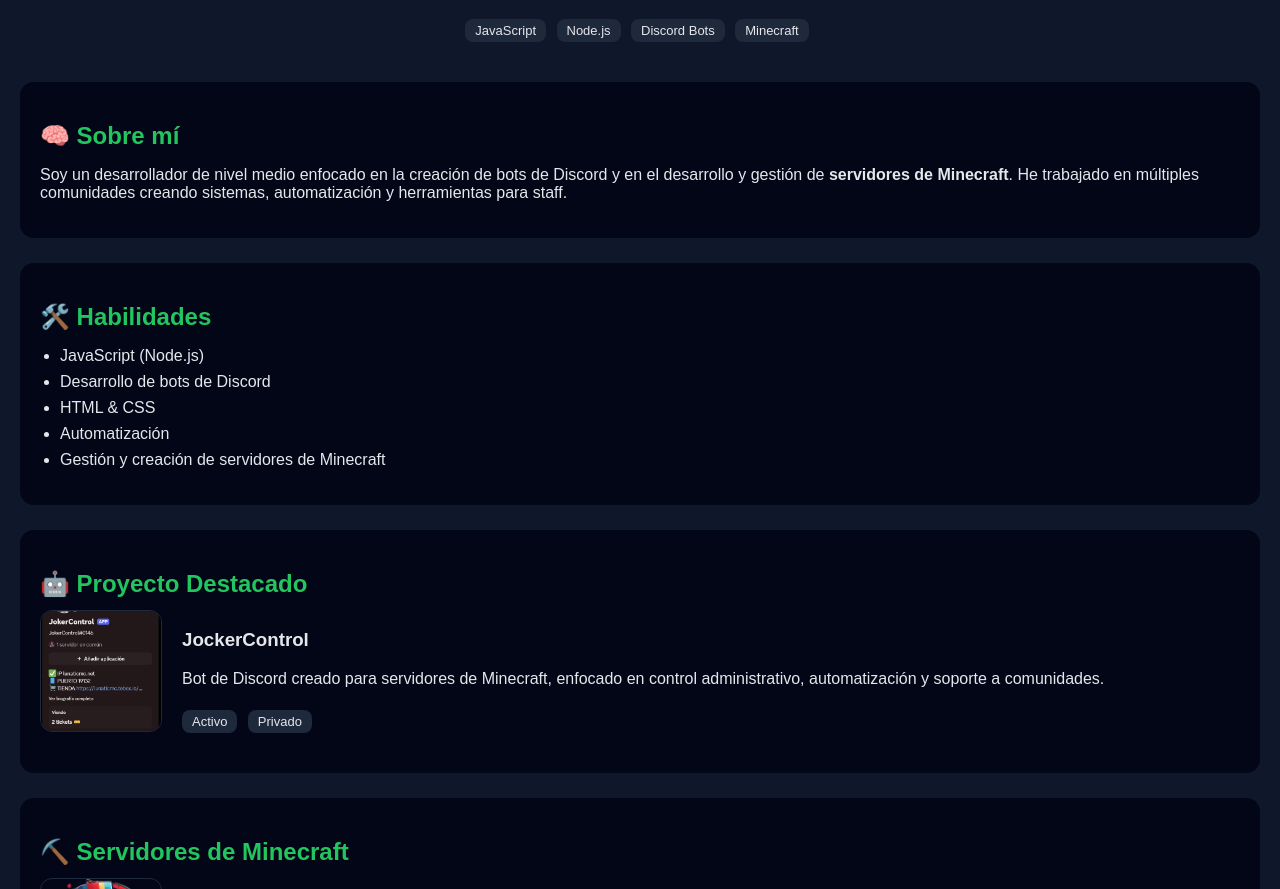
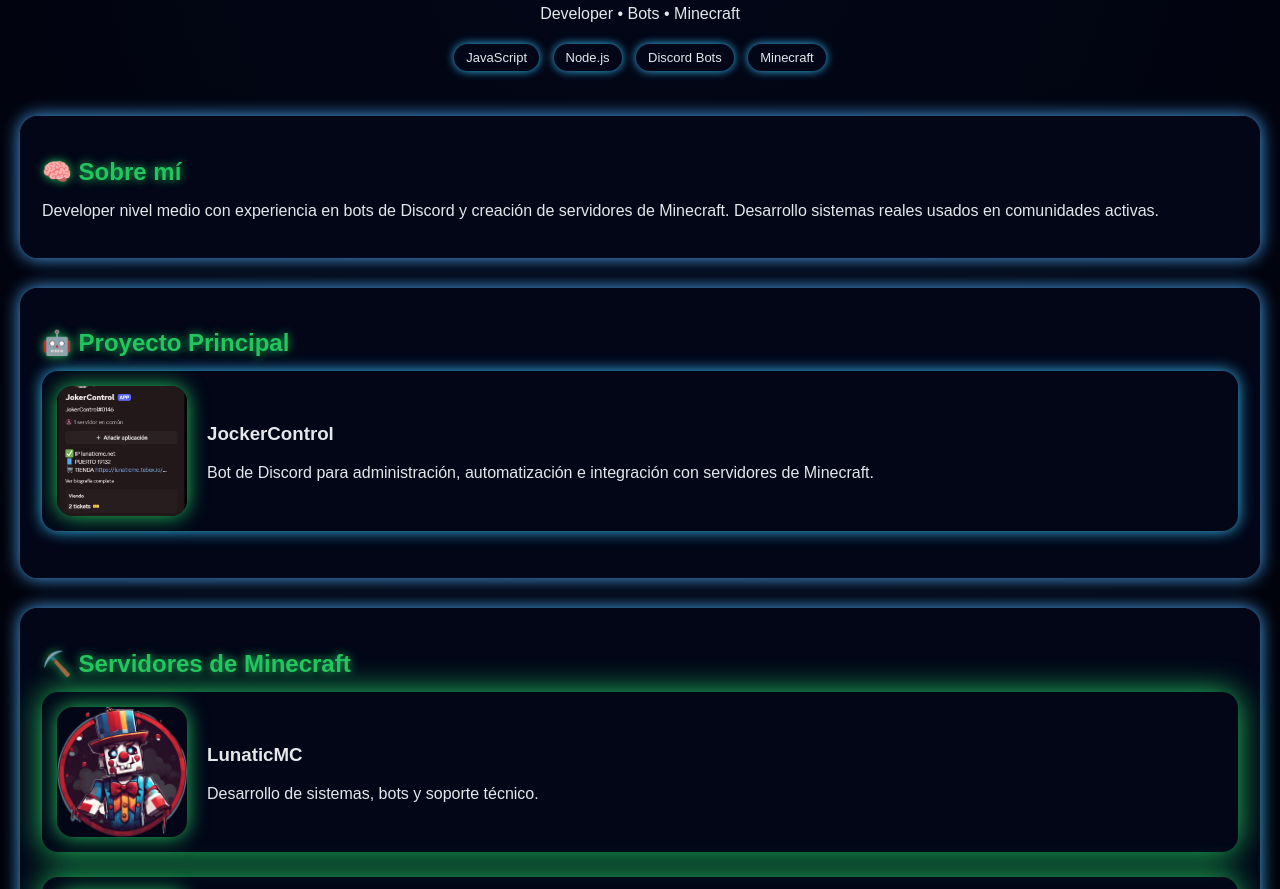
Before and after one commit to FerHdzG/FerHdzG.github.io, a plain HTML site: page index.html in a window 1280 px wide. Shown: the part 116-1005 px from the top of the page. Drawn offline with Linux system fonts and the light colour scheme.

Commit message:
Update index.html

```diff
--- a/index.html
+++ b/index.html
@@ -7,7 +7,7 @@
   <style>
     body {
       font-family: Arial, sans-serif;
-      background-color: #0f172a;
+      background: radial-gradient(circle at top, #020617, #000);
       color: #e5e7eb;
       margin: 0;
       padding: 20px;
@@ -15,68 +15,55 @@
 
     /* ===== ANIMACIONES ===== */
     @keyframes fadeUp {
-      from {
-        opacity: 0;
-        transform: translateY(30px);
+      from { opacity: 0; transform: translateY(40px); }
+      to { opacity: 1; transform: translateY(0); }
     }
-      to {
-        opacity: 1;
-        transform: translateY(0);
-      }
+
+    @keyframes rgbGlow {
+      0% { box-shadow: 0 0 15px #38bdf8; }
+      33% { box-shadow: 0 0 25px #22c55e; }
+      66% { box-shadow: 0 0 25px #a855f7; }
+      100% { box-shadow: 0 0 15px #38bdf8; }
     }
 
     header, section {
-      animation: fadeUp 0.8s ease forwards;
+      animation: fadeUp 1s ease forwards;
     }
 
-    section {
-      animation-delay: 0.15s;
-    }
-
-    /* ===== ESTILOS ===== */
+    /* ===== HEADER ===== */
     header {
       text-align: center;
       margin-bottom: 40px;
     }
 
     h1 {
+      font-size: 40px;
       color: #38bdf8;
-      margin-bottom: 8px;
+      text-shadow: 0 0 20px #38bdf8;
     }
 
     h2 {
       color: #22c55e;
-      margin-bottom: 12px;
+      text-shadow: 0 0 10px #22c55e;
+      margin-bottom: 14px;
     }
 
     section {
-      background-color: #020617;
-      padding: 20px;
-      margin-bottom: 25px;
-      border-radius: 14px;
-    }
-
-    a {
-      color: #38bdf8;
-      text-decoration: none;
-    }
-
-    ul {
-      padding-left: 20px;
-    }
-
-    li {
-      margin-bottom: 8px;
+      background: linear-gradient(145deg, #020617, #020617);
+      padding: 22px;
+      margin-bottom: 30px;
+      border-radius: 18px;
+      animation: rgbGlow 6s infinite;
     }
 
     .tag {
       display: inline-block;
-      background: #1e293b;
-      padding: 4px 10px;
-      border-radius: 8px;
+      background: #020617;
+      padding: 6px 12px;
+      border-radius: 999px;
       font-size: 13px;
-      margin-right: 6px;
-      margin-top: 6px;
+      margin: 5px;
+      box-shadow: 0 0 10px #38bdf8;
     }
 
     /* ===== PROYECTOS ===== */
@@ -84,31 +71,52 @@
       display: flex;
       gap: 20px;
       align-items: center;
-      margin-bottom: 20px;
-      transition: transform 0.3s ease, box-shadow 0.3s ease;
+      margin-bottom: 25px;
+      padding: 15px;
+      border-radius: 16px;
+      transition: all 0.4s ease;
+      animation: rgbGlow 5s infinite;
     }
 
     .project:hover {
-      transform: translateY(-6px);
+      transform: scale(1.05) rotateX(5deg);
+      box-shadow: 0 0 40px #38bdf8;
     }
 
     .project img {
-      width: 120px;
-      height: 120px;
+      width: 130px;
+      height: 130px;
+      border-radius: 16px;
       object-fit: cover;
-      border-radius: 12px;
-      border: 1px solid #1e293b;
-      transition: transform 0.4s ease;
+      transition: transform 0.5s ease, box-shadow 0.5s ease;
+      box-shadow: 0 0 20px #22c55e;
     }
 
     .project:hover img {
-      transform: scale(1.08);
+      transform: scale(1.15) rotate(-2deg);
+      box-shadow: 0 0 35px #22c55e;
+    }
+
+    /* ===== MINECRAFT GLOW ===== */
+    .minecraft {
+      animation: minecraftGlow 4s infinite;
+    }
+
+    @keyframes minecraftGlow {
+      0% { box-shadow: 0 0 15px #22c55e; }
+      50% { box-shadow: 0 0 35px #22c55e; }
+      100% { box-shadow: 0 0 15px #22c55e; }
     }
 
     footer {
       text-align: center;
-      opacity: 0.6;
+      opacity: 0.7;
       margin-top: 40px;
+    }
+
+    a {
+      color: #38bdf8;
+      text-decoration: none;
     }
   </style>
 </head>
@@ -116,8 +124,8 @@
 <body>
 
 <header>
-    <h1>👋 Hola, soy Fernando</h1>
-    <p>Developer nivel medio • Bots • Minecraft</p>
+  <h1>⚡ FerHdzG</h1>
+  <p>Developer • Bots • Minecraft</p>
   <div>
     <span class="tag">JavaScript</span>
     <span class="tag">Node.js</span>
@@ -129,39 +137,23 @@
 <section>
   <h2>🧠 Sobre mí</h2>
   <p>
-      Soy un desarrollador de nivel medio enfocado en la creación de
-      bots de Discord y en el desarrollo y gestión de
-      <strong>servidores de Minecraft</strong>.
-      He trabajado en múltiples comunidades creando sistemas,
-      automatización y herramientas para staff.
+    Developer nivel medio con experiencia en bots de Discord
+    y creación de servidores de Minecraft.
+    Desarrollo sistemas reales usados en comunidades activas.
   </p>
 </section>
 
 <section>
-    <h2>🛠️ Habilidades</h2>
-    <ul>
-      <li>JavaScript (Node.js)</li>
-      <li>Desarrollo de bots de Discord</li>
-      <li>HTML & CSS</li>
-      <li>Automatización</li>
-      <li>Gestión y creación de servidores de Minecraft</li>
-    </ul>
-  </section>
-
-  <section>
-    <h2>🤖 Proyecto Destacado</h2>
+  <h2>🤖 Proyecto Principal</h2>
 
   <div class="project">
-      <img src="img/jockercontrol.png" alt="JockerControl">
+    <img src="img/jockercontrol.png">
     <div>
       <h3>JockerControl</h3>
       <p>
-          Bot de Discord creado para servidores de Minecraft,
-          enfocado en control administrativo, automatización
-          y soporte a comunidades.
+        Bot de Discord para administración, automatización
+        e integración con servidores de Minecraft.
       </p>
-        <span class="tag">Activo</span>
-        <span class="tag">Privado</span>
     </div>
   </div>
 </section>
@@ -169,35 +161,35 @@
 <section>
   <h2>⛏️ Servidores de Minecraft</h2>
 
-    <div class="project">
-      <img src="img/lunaticmc.png" alt="LunaticMC">
+  <div class="project minecraft">
+    <img src="img/lunaticmc.png">
     <div>
       <h3>LunaticMC</h3>
-        <p>Desarrollo de sistemas, bots de Discord y soporte técnico.</p>
+      <p>Desarrollo de sistemas, bots y soporte técnico.</p>
     </div>
   </div>
 
-    <div class="project">
-      <img src="img/crazycubes.png" alt="CrazyCubes">
+  <div class="project minecraft">
+    <img src="img/crazycubes.png">
     <div>
       <h3>CrazyCubes</h3>
-        <p>Creación y configuración del servidor y sistemas internos.</p>
+      <p>Configuración y desarrollo del servidor.</p>
     </div>
   </div>
 
-    <div class="project">
-      <img src="img/minemytic.png" alt="MineMytic">
+  <div class="project minecraft">
+    <img src="img/minemytic.png">
     <div>
       <h3>MineMytic</h3>
-        <p>Apoyo en desarrollo, estructura y herramientas administrativas.</p>
+      <p>Estructura del servidor y herramientas administrativas.</p>
     </div>
   </div>
 
-    <div class="project">
-      <img src="img/hylexmc.png" alt="HylexMC">
+  <div class="project minecraft">
+    <img src="img/hylexmc.png">
     <div>
       <h3>HylexMC</h3>
-        <p>Gestión del servidor e integración Discord.</p>
+      <p>Gestión e integración Discord.</p>
     </div>
   </div>
 </section>
@@ -205,11 +197,11 @@
 <section>
   <h2>📞 Contacto</h2>
   <p>GitHub: <a href="https://github.com/FerHdzG" target="_blank">FerHdzG</a></p>
-    <p>Discord: JockerControl / Comunidades Minecraft</p>
+  <p>Discord: JockerControl</p>
 </section>
 
 <footer>
-    <p>© 2025 FerHdzG — Developer & Minecraft</p>
+  <p>© 2025 FerHdzG — Gamer Dev</p>
 </footer>
 
 </body>
```
Lines whose indentation alone changed are shown as unchanged.
